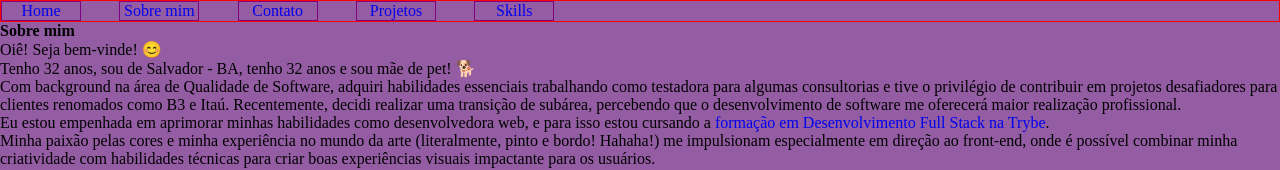
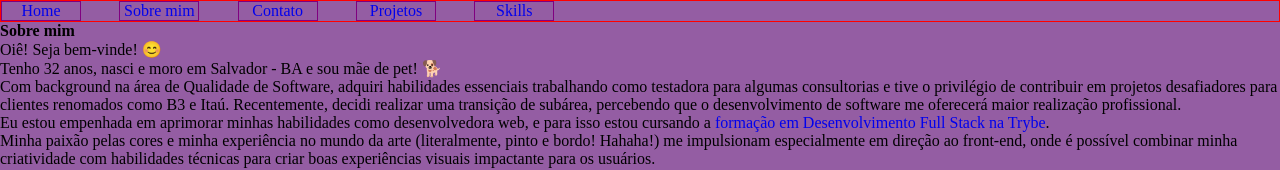
Before and after one commit to raisamrs/raisamrs.github.io, a React (Vite) app: page /sobre-mim in a window 1280 px wide. Shown: the top 170 px of the page. Built offline with nearby package versions, Linux system fonts and the light colour scheme.

Commit message:
feat: texto do Sobre Mim

```diff
--- a/src/pages/About/About.tsx
+++ b/src/pages/About/About.tsx
@@ -4,7 +4,7 @@ function About() {
       <h4>Sobre mim</h4>
       <p> Oiê! Seja bem-vinde! 😊 </p>
       {/* eslint-disable-next-line max-len */}
-      <p>Tenho 32 anos, sou de Salvador - BA, tenho 32 anos e sou mãe de pet! 🐕</p>
+      <p>Tenho 32 anos, nasci e moro em Salvador - BA e sou mãe de pet! 🐕</p>
       <p>
         {/* eslint-disable-next-line max-len */}
         Com background na área de Qualidade de Software, adquiri habilidades essenciais trabalhando como testadora para algumas consultorias e tive o privilégio de contribuir em projetos desafiadores para clientes renomados como B3 e Itaú. Recentemente, decidi realizar uma transição de subárea, percebendo que o desenvolvimento de software me oferecerá maior realização profissional.
```
